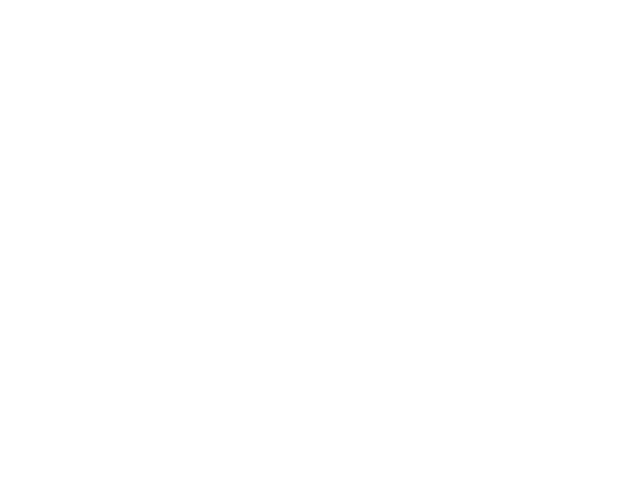
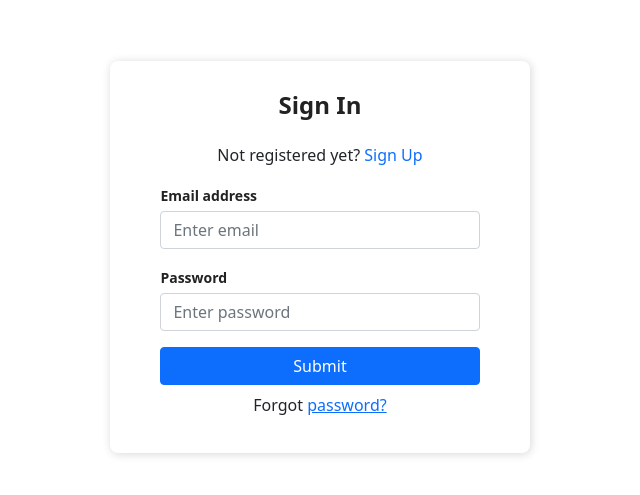
Before and after one commit to VulnExe/DhoomDhamaka, a React (Create React App) app in the folder frontend/: page /register in a window 1280 px wide. Shown: the part 143-638 px from the top of the page, without its empty margins (320-960 px from the left). Built offline with nearby package versions, Linux system fonts and the light colour scheme.

Commit message:
created register page as same like login

```diff
--- a/frontend/src/App.js
+++ b/frontend/src/App.js
@@ -4,6 +4,9 @@ import Home from './components/home'
 import Navbar from './components/navbar';
 import {BrowserRouter as Router, Route, Switch} from 'react-router-dom'
 import Login from './components/login'
+import Register from './components/register'
+
+
 function App() {
   return (
     <Router>
@@ -17,6 +20,9 @@ function App() {
        <Route path="/login">
             <Login/>
        </Route>
+       <Route path="/register">
+            <Register/>
+       </Route>
       </Switch>
 
    </div>
--- /dev/null
+++ b/frontend/src/components/register.css
@@ -0,0 +1,40 @@
+
+.App {
+    background-color: white;
+  }
+
+  .Auth-form-container {
+    display: flex;
+    justify-content: center;
+    align-items: center;
+    width: 100vw;
+    height: 100vh;
+  }
+
+  .Auth-form {
+    width: 420px;
+    box-shadow: rgb(0 0 0 / 16%) 1px 1px 10px;
+    padding-top: 30px;
+    padding-bottom: 20px;
+    border-radius: 8px;
+    background-color: white;
+  }
+
+  .Auth-form-content {
+    padding-left: 12%;
+    padding-right: 12%;
+  }
+
+  .Auth-form-title {
+    text-align: center;
+    margin-bottom: 1em;
+    font-size: 24px;
+    color: rgb(34, 34, 34);
+    font-weight: 800;
+  }
+
+  label {
+    font-size: 14px;
+    font-weight: 600;
+    color: rgb(34, 34, 34);
+  }
--- /dev/null
+++ b/frontend/src/components/register.js
@@ -0,0 +1,101 @@
+
+import React, { useState } from "react"
+
+// export default function (props) {
+export default function Register() {
+  let [authMode, setAuthMode] = useState("signin")
+
+  const changeAuthMode = () => {
+    setAuthMode(authMode === "signin" ? "signup" : "signin")
+  }
+
+  if (authMode === "signin") {
+    return (
+      <div className="Auth-form-container">
+        <form className="Auth-form">
+          <div className="Auth-form-content">
+            <h3 className="Auth-form-title">Sign In</h3>
+            <div className="text-center">
+              Not registered yet?{" "}
+              <span className="link-primary" onClick={changeAuthMode}>
+                Sign Up
+              </span>
+            </div>
+            <div className="form-group mt-3">
+              <label>Email address</label>
+              <input
+                type="email"
+                className="form-control mt-1"
+                placeholder="Enter email"
+              />
+            </div>
+            <div className="form-group mt-3">
+              <label>Password</label>
+              <input
+                type="password"
+                className="form-control mt-1"
+                placeholder="Enter password"
+              />
+            </div>
+            <div className="d-grid gap-2 mt-3">
+              <button type="submit" className="btn btn-primary">
+                Submit
+              </button>
+            </div>
+            <p className="text-center mt-2">
+              Forgot <a href="#">password?</a>
+            </p>
+          </div>
+        </form>
+      </div>
+    )
+  }
+
+  return (
+    <div className="Auth-form-container">
+      <form className="Auth-form">
+        <div className="Auth-form-content">
+          <h3 className="Auth-form-title">Sign In</h3>
+          <div className="text-center">
+            Already registered?{" "}
+            <span className="link-primary" onClick={changeAuthMode}>
+              Sign In
+            </span>
+          </div>
+          <div className="form-group mt-3">
+            <label>Full Name</label>
+            <input
+              type="email"
+              className="form-control mt-1"
+              placeholder="e.g Jane Doe"
+            />
+          </div>
+          <div className="form-group mt-3">
+            <label>Email address</label>
+            <input
+              type="email"
+              className="form-control mt-1"
+              placeholder="Email Address"
+            />
+          </div>
+          <div className="form-group mt-3">
+            <label>Password</label>
+            <input
+              type="password"
+              className="form-control mt-1"
+              placeholder="Password"
+            />
+          </div>
+          <div className="d-grid gap-2 mt-3">
+            <button type="submit" className="btn btn-primary">
+              Submit
+            </button>
+          </div>
+          <p className="text-center mt-2">
+            Forgot <a href="#">password?</a>
+          </p>
+        </div>
+      </form>
+    </div>
+  )
+}
```
